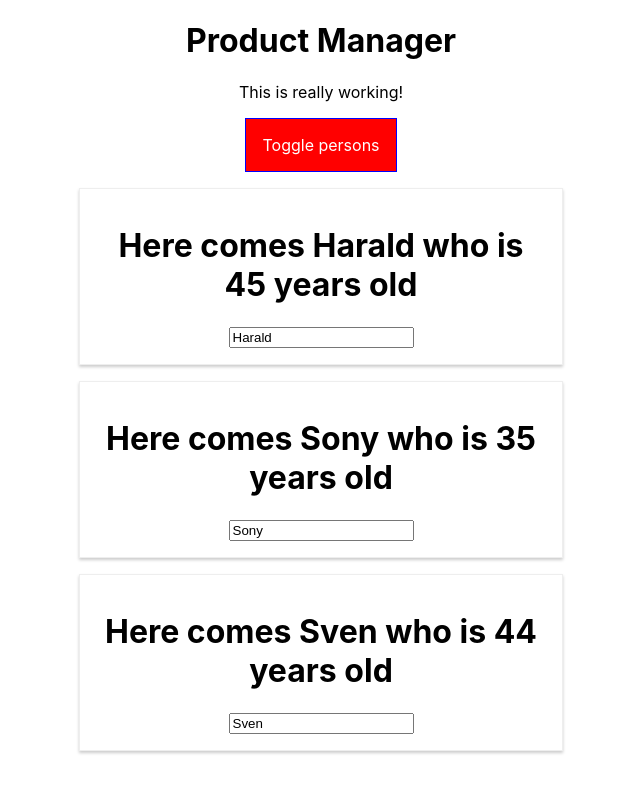
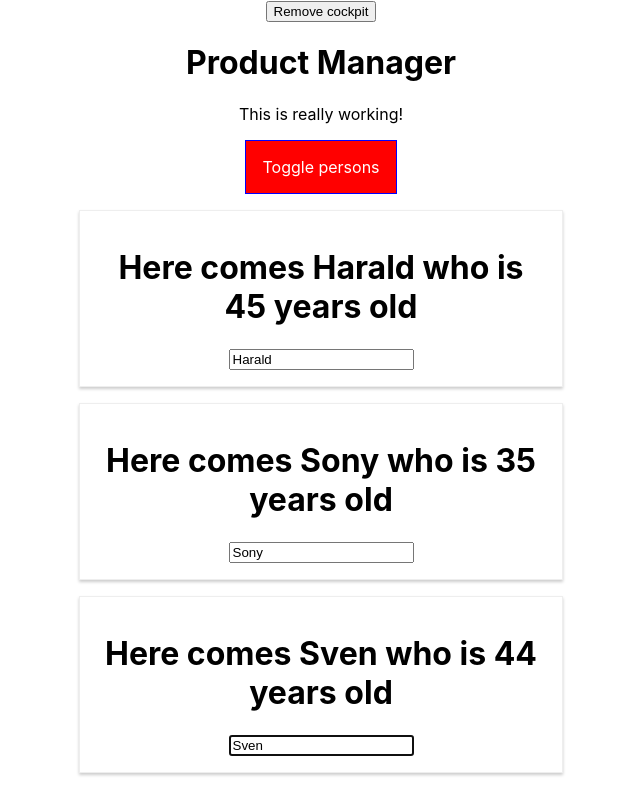
Before and after one commit to harryC72/udemyReact, a React (Create React App) app: page / in a window 1280 px wide. Both pictures are taken after a click on the button "Toggle persons". Shown: the whole page, without its empty margins (319-959 px from the left). Built offline with nearby package versions, Linux system fonts and the light colour scheme.

Commit message:
understanding ref in react.js

```diff
--- a/package.json
+++ b/package.json
@@ -3,6 +3,7 @@
   "version": "0.1.0",
   "private": true,
   "dependencies": {
+    "prop-types": "^15.7.2",
     "radium": "^0.25.2",
     "react": "^16.8.6",
     "react-dom": "^16.8.6",
--- a/src/components/Cockpit.js
+++ b/src/components/Cockpit.js
@@ -1,7 +1,17 @@
-import React from 'react';
+import React, { useEffect, memo } from 'react';
 import classes from './Cockpit.module.css';
 
-const Cockpit = ({persons, showPersons, togglePersons, title}) => {
+const Cockpit = ({length, showPersons, togglePersons, title}) => {
+    useEffect(() =>{
+      console.log('[Cockpit.js]useEffect');
+      let timer = setTimeout(() => {
+        alert('Data has been saved');
+      }, 1000);
+      return () => {
+        console.log('[Cockpit.js] clean up work in Cockpit.js');
+        clearTimeout(timer);
+       };
+    }, []); //In the array dependencies are passed
     let assignedClasses = [];
     let btnClass = '';
 
@@ -10,11 +20,11 @@
     }
 
 
-    if(persons.length <= 2){
+    if(length <= 2){
       assignedClasses.push(classes.red);
     }
 
-    if(persons.length <= 1){
+    if(length <= 1){
       assignedClasses.push(classes.bold);
     }
     return (
@@ -27,4 +37,4 @@
     );
 }
 
-export default Cockpit;
+export default memo(Cockpit);
--- a/src/components/Person.js
+++ b/src/components/Person.js
@@ -1,22 +1,47 @@
-import React from 'react';
+import React, {Component, Fragment} from 'react';
 import PropTypes from 'prop-types';
 import classes from './Person.module.css';
+import withClass from '../hoc/withClass';
 
-function Person({name, age, children, click, changed}) {
+class Person extends Component {
+  constructor(props){
+    super(props)
+    this.inputElementRef = React.createRef();
+  }
 
+  componentWillUnmount(){
+    console.log('[Person.js] componentWillUnmount');
+}
 
+  componentDidMount(){
+      // this.inputElement.focus();
+      this.inputElementRef.current.focus();
+  }
+
+  render(){
+    console.log('[Person.js] is rendering...');
   return (
-    <div className={classes.Person}>
-      <h1 onClick={click}>Here comes {name} who is {age} years old</h1>
-      <div>{children}</div>
-      <input type='text' onChange={changed} value={name} />
+    <Fragment>
+      <h1 onClick={this.props.click}>Here comes {this.props.name} who is {this.props.age} years old</h1>
+      <div>{this.props.children}</div>
+      <input
+       type='text'
+      //  ref={(inputEl) =>{ this.inputElement = inputEl}}
+      ref={this.inputElementRef}
+        onChange={this.props.changed}
+         value={this.props.name} />
+    </Fragment>
+  )
 
-    </div>
-  )
+  }
+
 }
 
 Person.propTypes = {
-
+  click : PropTypes.func,
+  name : PropTypes.string,
+  age : PropTypes.number,
+  changed: PropTypes.func,
 }
 
-export default Person;
+export default withClass(Person, classes.Person);
--- a/src/components/Persons.js
+++ b/src/components/Persons.js
@@ -1,19 +1,51 @@
-import React from 'react';
+import React, { Component } from 'react';
 import Person from './Person'
 
-const Persons = ({persons, clicked, changed}) =>
- {
+class Persons extends Component{
+
+//     state ={
+
+//     }
+
+//  static getDerivedStateFromProps(props, state){
+//      console.log('[Persons.js]getDerivedStateFromProps');
+//      return state;
+//  }
+
+ shouldComponentUpdate(nextProps, nextState){
+    console.log('[Persons.js]shouldComponentUpdate');
+    if(nextProps.persons !== this.props.persons){
+        return true;
+    }else{
+        return false;
+    }
+ //Has to return true or false depending on the condition
+ }
+
+ getSnapshotBeforeUpdate(prevProps, prevState){
+     console.log('[Persons.js] getSnapshotBeforeUpdate');
+     return {message: 'Snapshot'};
+ }
+
+ componentDidUpdate(prevProps, prevState, Snapshot){
+     console.log('[Persons.js]componentDidUpdate');
+     console.log('snapshot', Snapshot);
+ }
+
+
+    render(){
         console.log('[Persons.js]rendering');
-    return persons.map((person, index) =>{
+        return this.props.persons.map((person, index) =>{
           return (  <Person
               key={person.id}
-          click={()=>clicked(index)}
+              click={()=>this.props.clicked(index)}
               name={person.name}
               age={person.age}
-          changed={(event)=>changed(event, person.id)}
+              changed={(event)=>this.props.changed(event, person.id)}
               />
               )
           });
+    }
     }
 
 
--- a/src/containers/App.js
+++ b/src/containers/App.js
@@ -9,12 +9,27 @@
     {id: 1, name: 'Harald', age: 45},
     {id: 2, name: 'Sony', age: 35 },
     {id: 3, name: 'Sven', age: 44}
-  ]
+  ],
+  showCockpit : true,
+  authenticated: false
 };
 
 static getDerivedStateFromProps(props, state){
   console.log('[App.js]getDerivedStateFromProps', props);
   return state;
+}
+
+componentDidMount(){
+  console.log('[App.js]componentDidMount');
+}
+
+shouldComponentUpdate(nextProps, nextState){
+  console.log('[App.js]shouldComponentUpdate');
+  return true;
+}
+
+componentDidUpdate(){
+  console.log('[App.js]componentDidUpdate');
 }
 
   switchEventHandler = (myName) =>{
@@ -27,6 +42,10 @@
       otherState: 'some other value',
       showPersons: false
       })
+  }
+
+  loginHandler = () => {
+    this.setState({authenticated: true});
   }
 
   detelePersonHandler = (personIndex) => {
@@ -78,7 +97,15 @@
 
     return (
     <div className={classes.App}>
-      <Cockpit title={this.props.title} persons={this.state.persons} showPersons={this.state.showPersons} togglePersons={this.togglePersonsHandler} />
+      {this.state.showCockpit === true ?
+      <button onClick={()=>this.setState({showCockpit: false})}>Remove cockpit</button> :
+      <button onClick={()=>this.setState({showCockpit: true})}>Show cockpit</button>
+      }
+     {this.state.showCockpit === true ? <Cockpit
+      title={this.props.title}
+       length={this.state.persons.length}
+        showPersons={this.state.showPersons}
+         togglePersons={this.togglePersonsHandler} /> : null}
      {persons}
     </div>
   )}
--- /dev/null
+++ b/src/hoc/withClass.js
@@ -0,0 +1,11 @@
+import React from 'react';
+
+const withClass = (WrappedComponent, className) =>{
+    return props =>(
+        <div className={className}>
+            <WrappedComponent {...props} />
+        </div>
+    )
+}
+
+export default withClass;
```
Also changed, not shown: 1 other file (tests, documents, lock files or other folders). Lines whose indentation alone changed are shown as unchanged.
